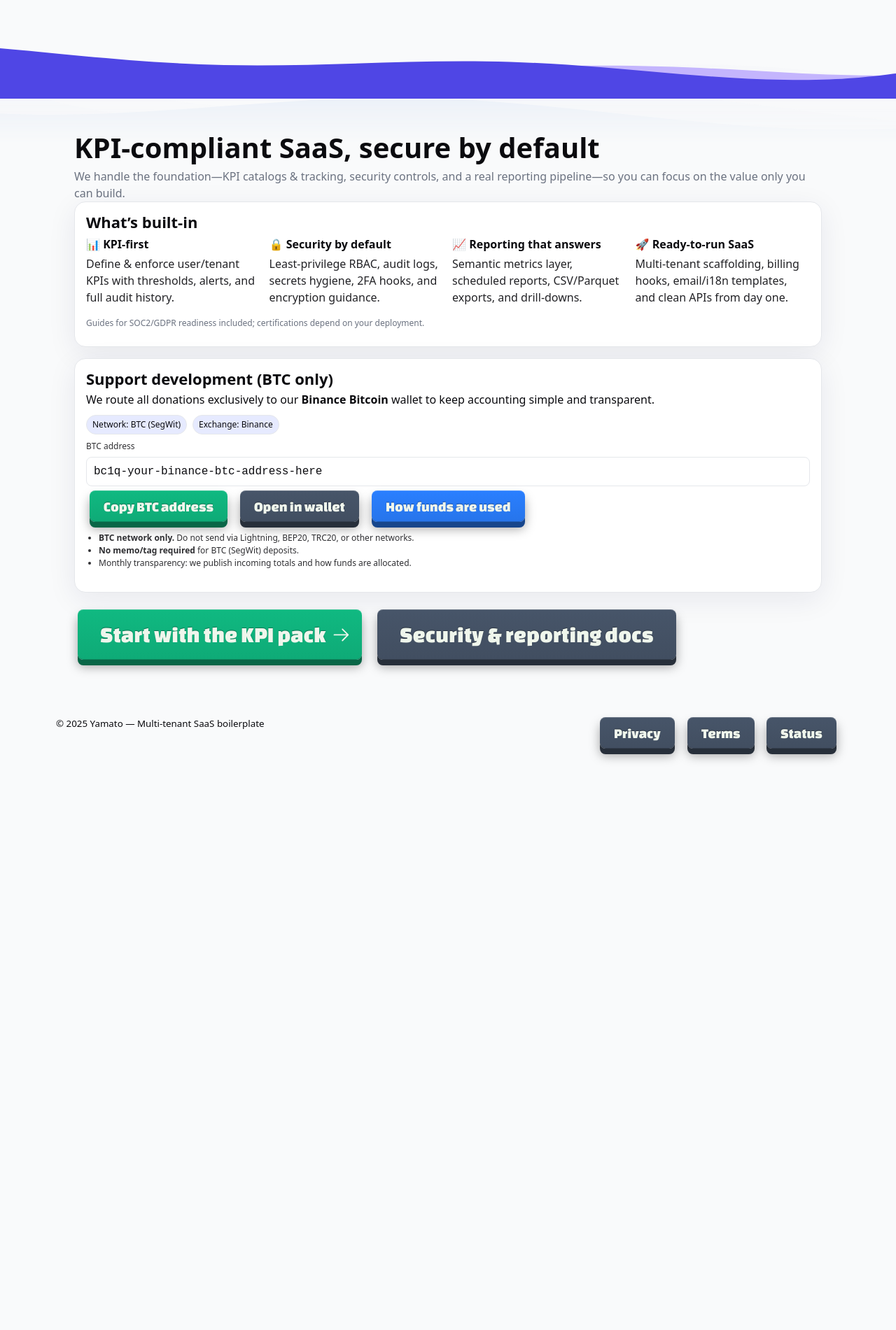
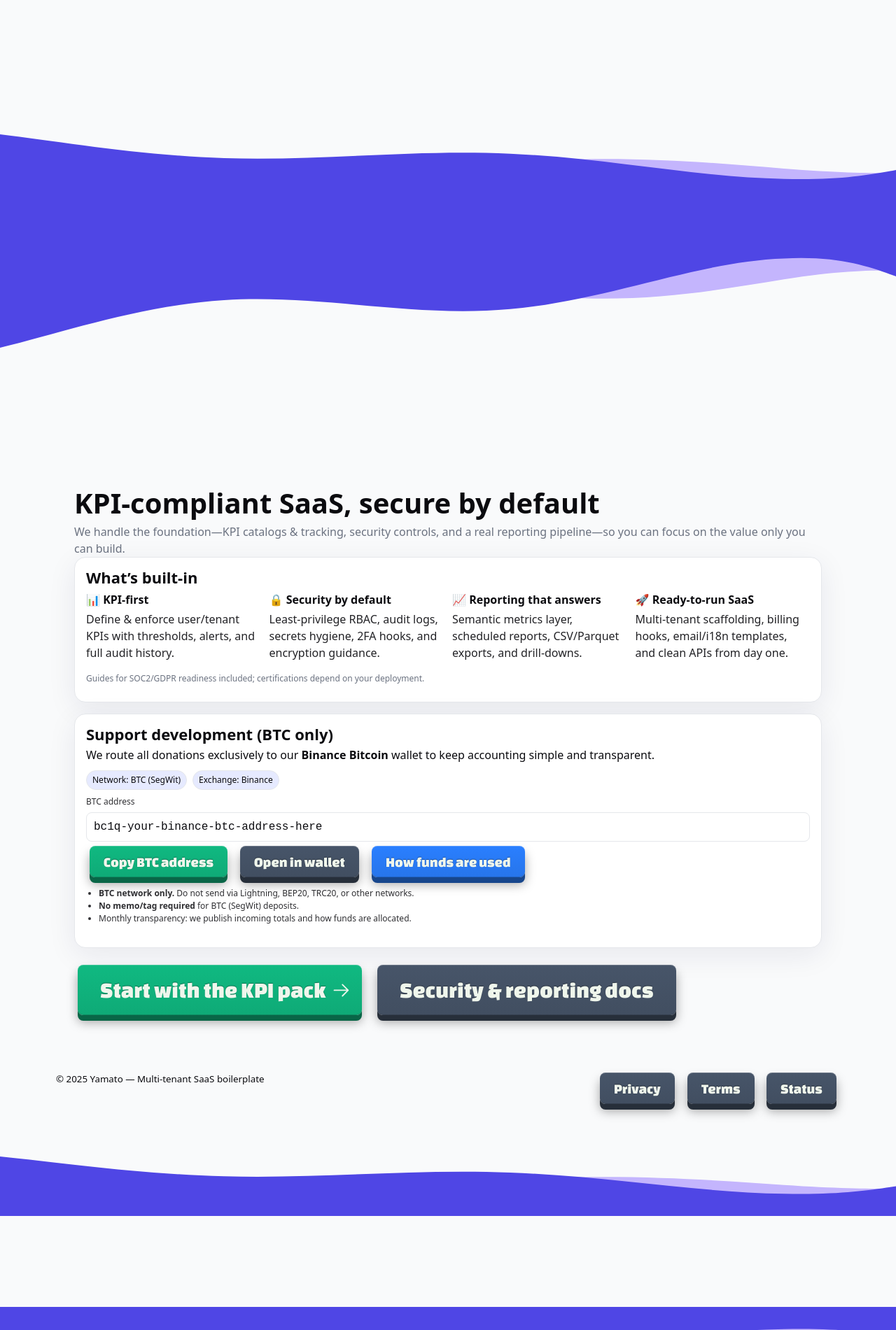
Before and after one commit to abrahamVado/Yamato, a React (Vite) app in the folder web/: page / in a window 1280 px wide. Shown: the part 660-2561 px from the top of the page at 70% size. Before the commit the page ends 1748 px from the top, so only its background shows below. Built offline with nearby package versions, Linux system fonts and the light colour scheme.

Commit message:
chore(designer:adding:waves_colors): we are adding some colors to the front
buttons colors are missing

```diff
--- a/web/src/pages/public/AppPublicBootsland.jsx
+++ b/web/src/pages/public/AppPublicBootsland.jsx
@@ -124,19 +124,19 @@ export default function AppPublicBootsland() {
                 </div>
               </div>
             </div>
-            <div className="cap cap--bottom" aria-hidden>
-              <WaveDivider height={160} color={COLORS.home} />
-            </div>
           </section>
-
+        <div className="cap cap--bottom" aria-hidden>
+        <WavePurple height={170}/>
+      </div>
+  <div className="cap cap--top" aria-hidden>
+    <WavePurple height={340} flip />
+  </div>
           <section
             id="join"
             className="snap-section section"
             style={{ "--section-bg": COLORS.join }}
           >
-  <div className="cap cap--top" aria-hidden>
-    <WavePurple height={140} flip />
-  </div>
+
 
             <div className="container">
               <header className="section-head">
@@ -286,10 +286,6 @@ export default function AppPublicBootsland() {
                 />
               </div>
             </div>
-  {/* Optional bottom wave */}
-  <div className="cap cap--bottom" aria-hidden>
-    <WavePurple height={120} />
-  </div>
           </section>
 
         </main>
@@ -306,6 +302,12 @@ export default function AppPublicBootsland() {
           </div>
         </footer>
       </div>
+      <div className="cap cap--bottom" aria-hidden>
+        <WavePurple height={74}/>
+      </div>
+      <div className="cap cap--top" aria-hidden>
+        <WavePurple height={340} flip />
+      </div>
     </div>
   );
 }
```
